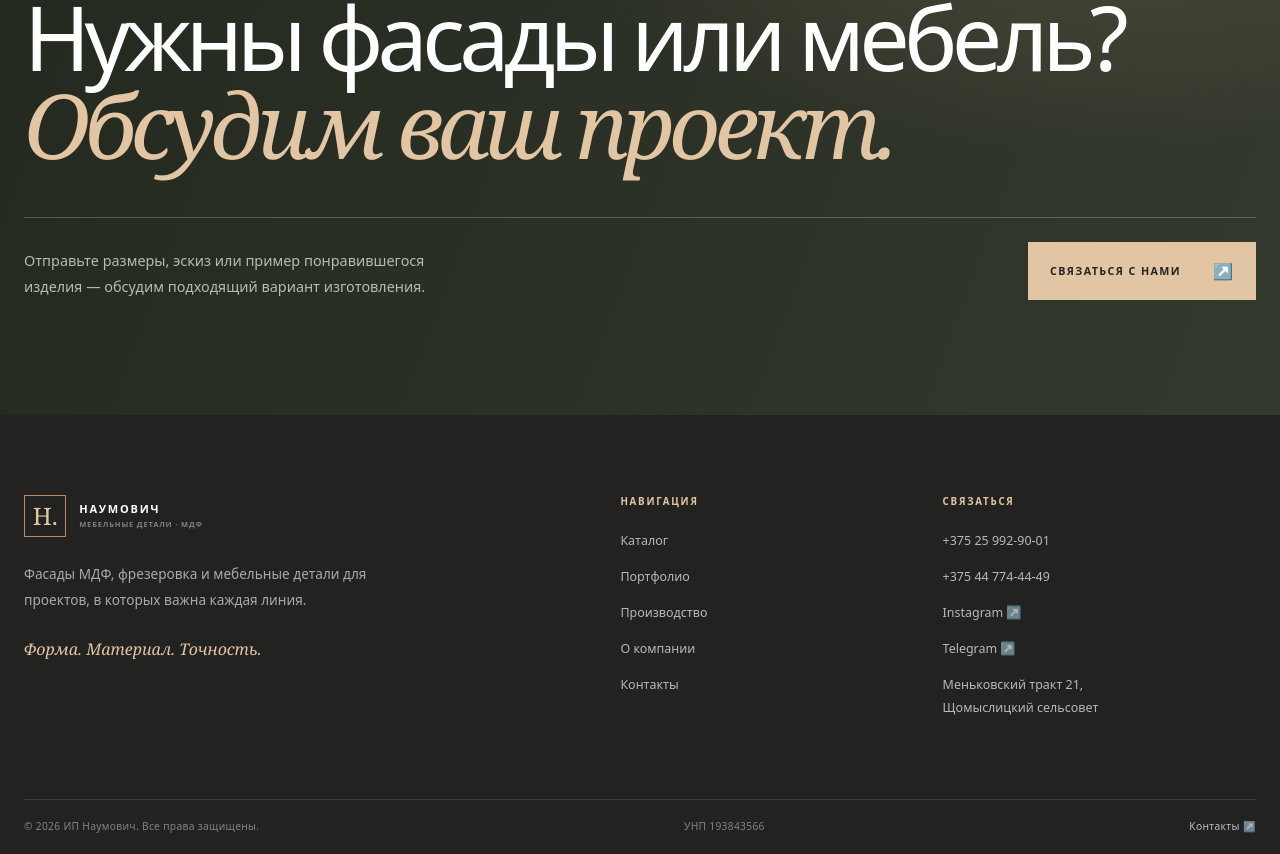
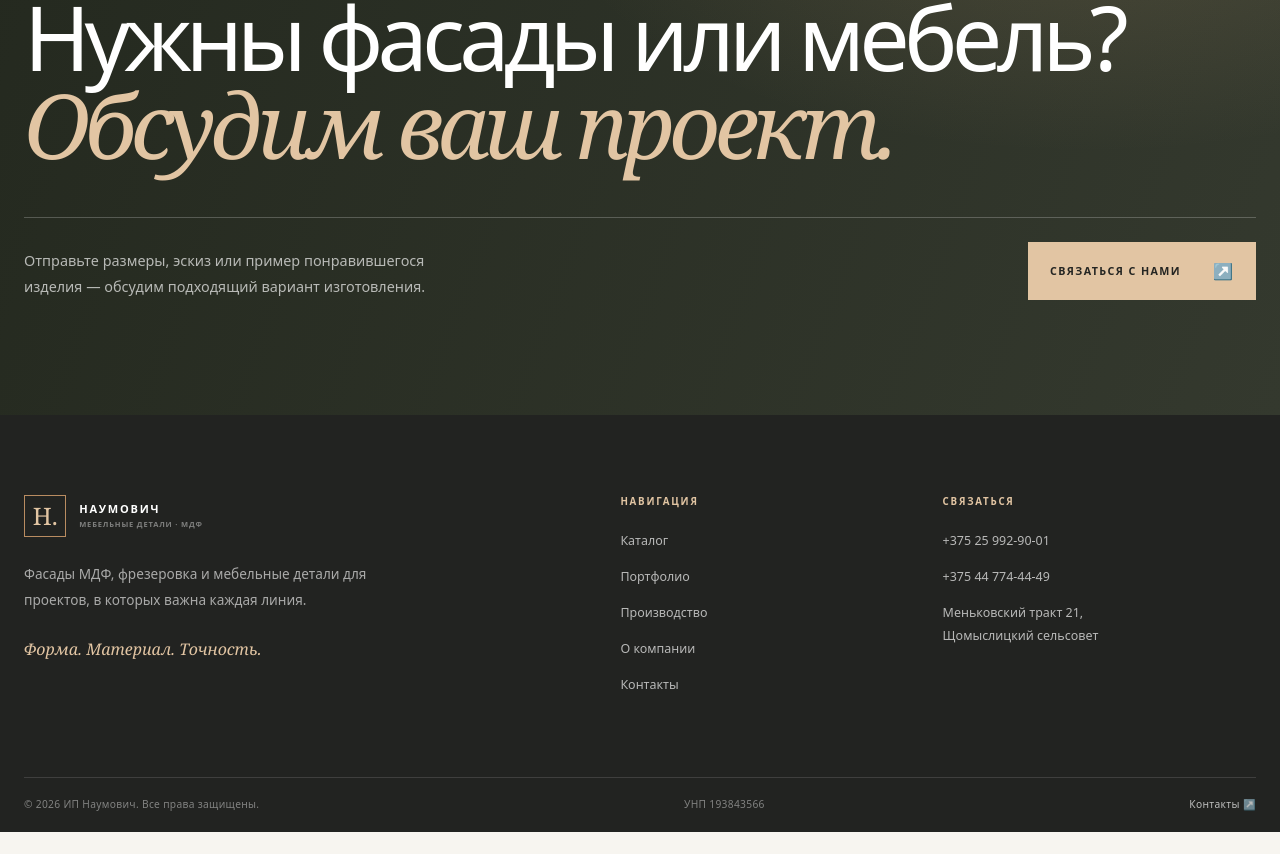
Before and after one commit to IljaBelousow/naumovich-site, a Next.js app: page / in a window 1280 px wide. Shown: the part 4466-5320 px from the top of the page. After the commit the page ends 5298 px from the top, so only its background shows below. Built offline with nearby package versions, Linux system fonts and the light colour scheme.

Commit message:
Remove unrelated social links from footer

```diff
--- a/src/components/Footer.tsx
+++ b/src/components/Footer.tsx
@@ -18,7 +18,7 @@ export default function Footer() {
           <span className="site-footer__motto">Форма. Материал. Точность.</span>
         </div>
         <div className="site-footer__column"><p className="site-footer__label">Навигация</p>{navigation.map((item) => <Link key={item.name} href={item.href}>{item.name}</Link>)}</div>
-        <div className="site-footer__column"><p className="site-footer__label">Связаться</p><a href="tel:+375259929001">+375 25 992-90-01</a><a href="tel:+375447744449">+375 44 774-44-49</a><a href="https://www.instagram.com/vintazh100" target="_blank" rel="noopener noreferrer">Instagram ↗</a><a href="https://t.me/+375259929001" target="_blank" rel="noopener noreferrer">Telegram ↗</a><p>Меньковский тракт 21,<br />Щомыслицкий сельсовет</p></div>
+        <div className="site-footer__column"><p className="site-footer__label">Связаться</p><a href="tel:+375259929001">+375 25 992-90-01</a><a href="tel:+375447744449">+375 44 774-44-49</a><p>Меньковский тракт 21,<br />Щомыслицкий сельсовет</p></div>
       </div>
       <div className="site-footer__bottom page-shell"><span>© 2026 ИП Наумович. Все права защищены.</span><span>УНП 193843566</span><Link href="/contacts">Контакты ↗</Link></div>
     </footer>
```
